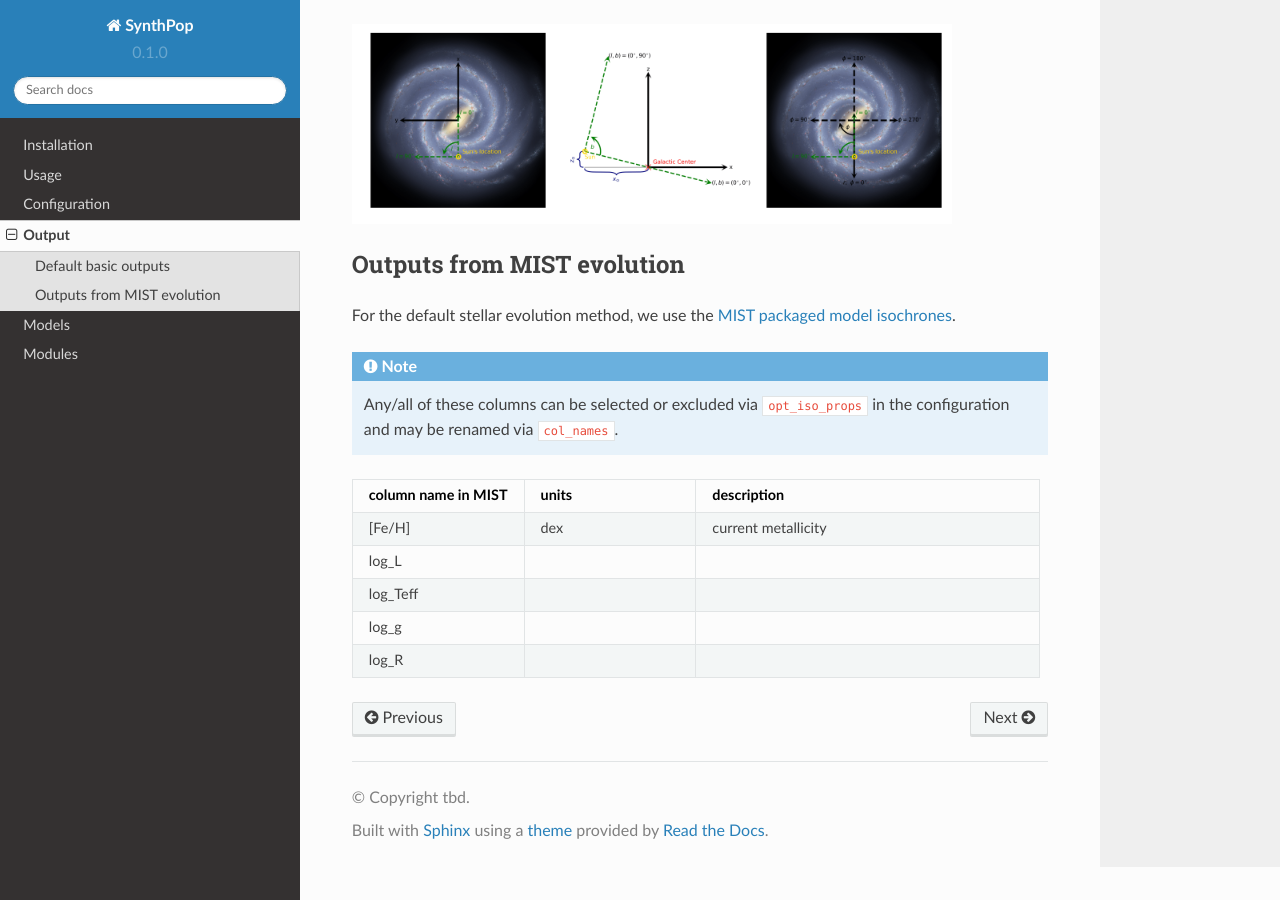
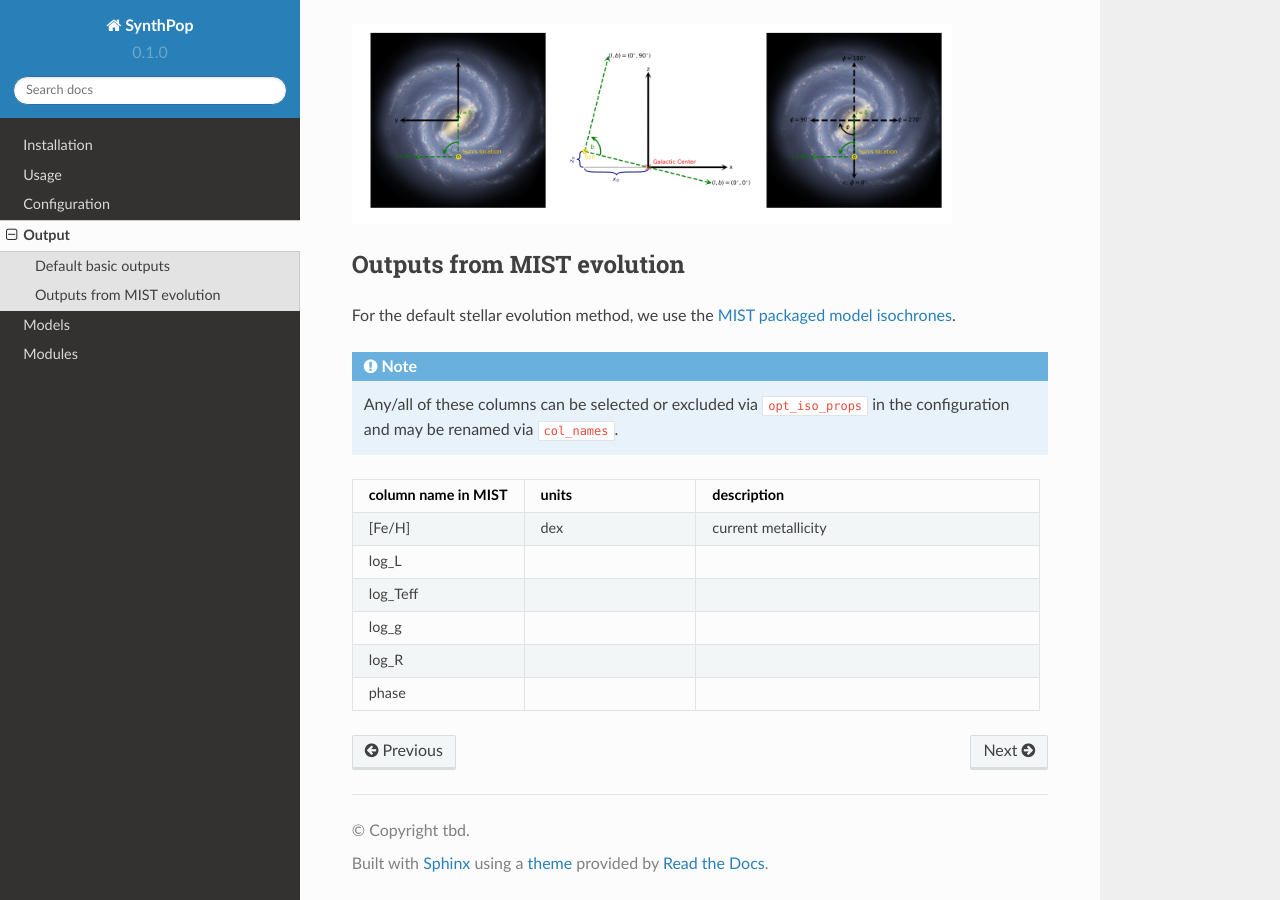
Before and after one commit to synthpop-galaxy/synthpop, a Sphinx documentation site: the page built from docs/source/output.rst, in a window 1280 px wide and 900 px high, scrolled down 813 px. Built offline with Sphinx 7.4.7 and the Read the Docs theme 2.0.0, drawn with Linux system fonts in a browser that asks for light colours.

Commit message:
Update output.rst

```diff
--- a/docs/source/output.rst
+++ b/docs/source/output.rst
@@ -90,3 +90,6 @@ For the default stellar evolution method, we use the `MIST packaged model isochr
    * - log_R
      -
      -
+   * - phase
+     -
+     -
```
